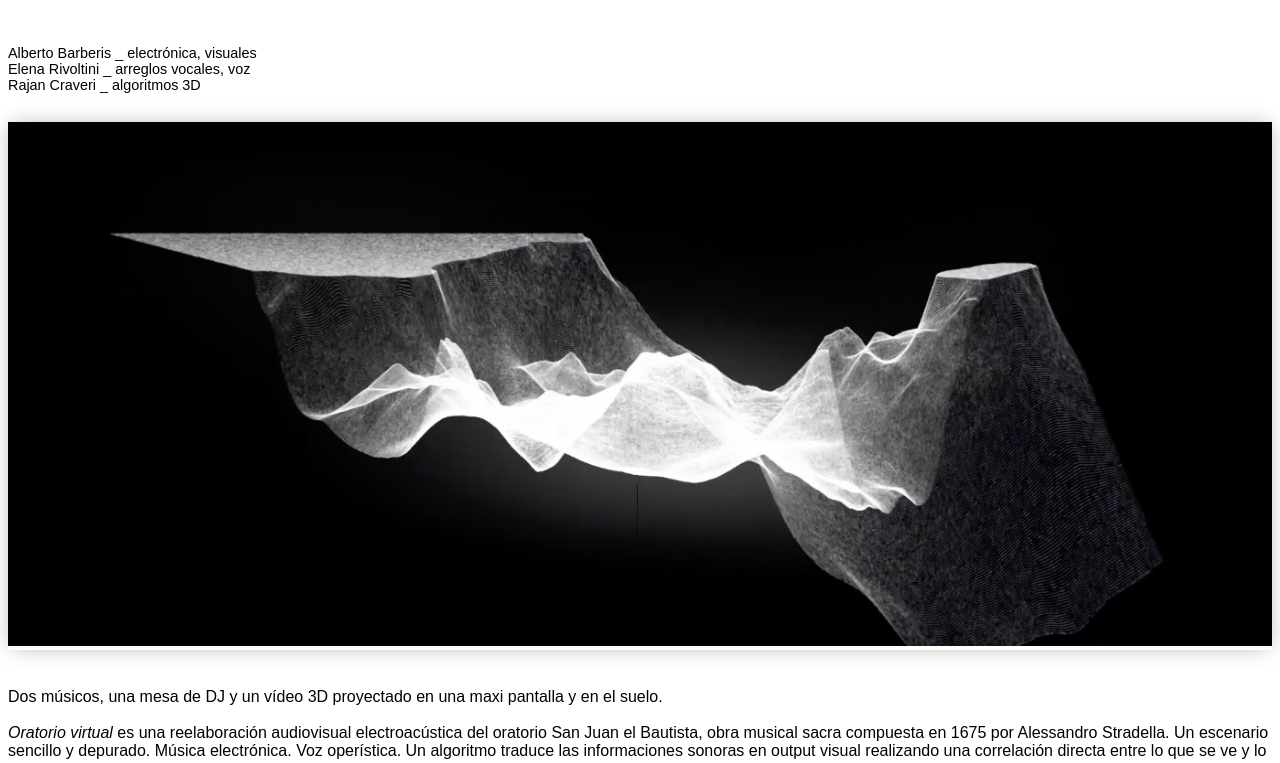
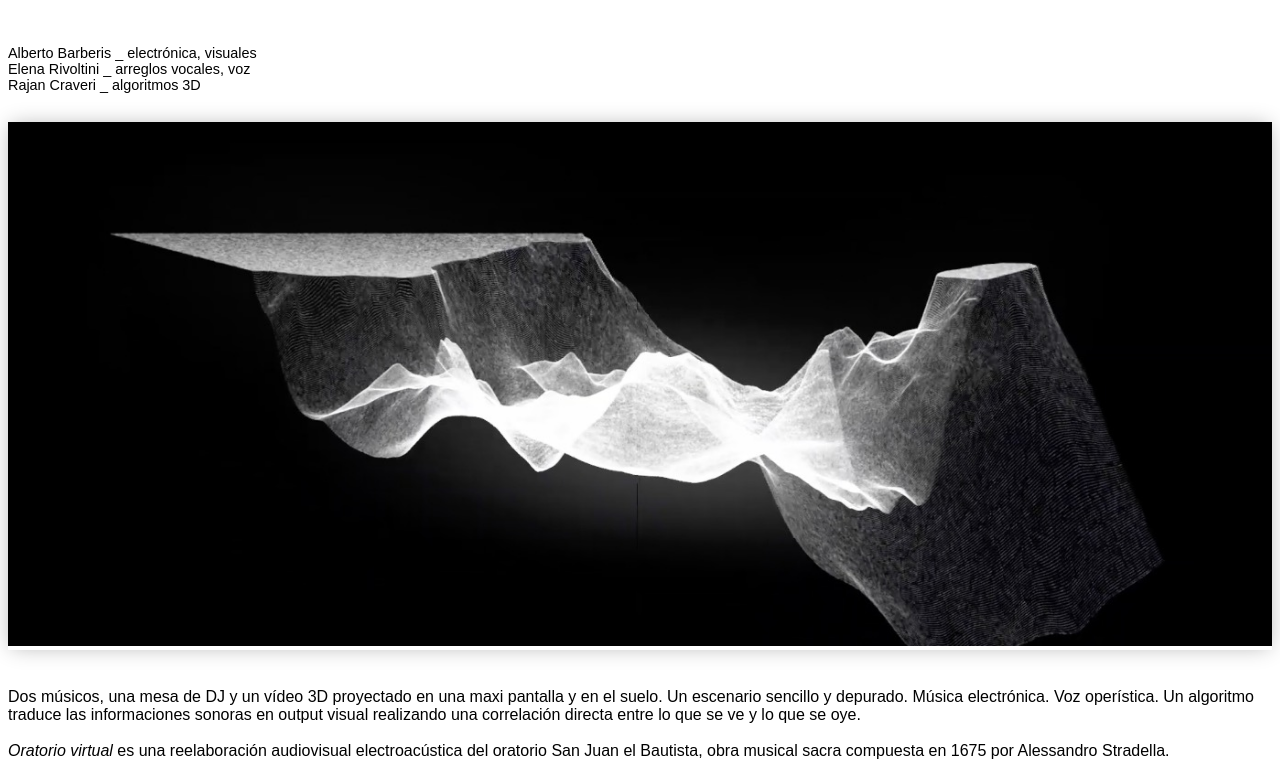
Before and after one commit to albertobarberis/virtual_oratorio_es, a plain HTML site: page home.html in a window 1280 px wide. Shown: the top 763 px of the page. Drawn offline with nearby package versions, Linux system fonts and the light colour scheme.

Commit message:
text home

```diff
--- a/home.html
+++ b/home.html
@@ -29,10 +29,13 @@
       <br>
 
       Dos músicos, una mesa de DJ y un vídeo 3D proyectado en una maxi pantalla y en el suelo.
+      Un escenario sencillo y depurado. Música electrónica.
+      Voz operística.
+      Un algoritmo traduce las informaciones sonoras en output visual realizando una correlación directa entre lo que se ve y lo que se oye.
       <br><br>
       <i>Oratorio virtual</i> es una reelaboración audiovisual electroacústica del oratorio San Juan el Bautista, obra musical sacra compuesta en 1675 por Alessandro Stradella.
 
-     Un escenario sencillo y depurado. Música electrónica. Voz operística. Un algoritmo traduce las informaciones sonoras en output visual realizando una correlación directa entre lo que se ve y lo que se oye.
+
       <br><br>
       Elena canta las <i>arias</i> en vivo, en estilo lírico barroco. Su voz, procesada en tiempo real por Alberto, acaba integrándose en un amplio universo sonoro electroacustico y noise.
 
```
